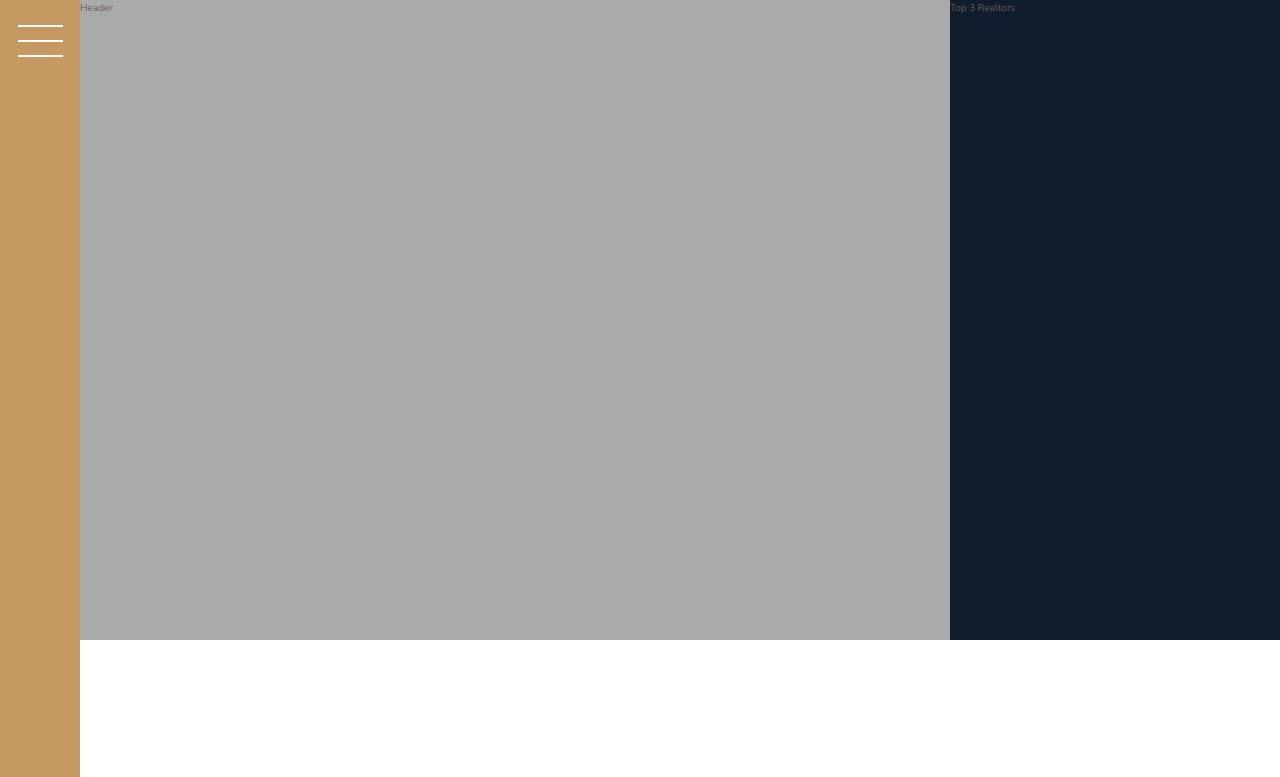
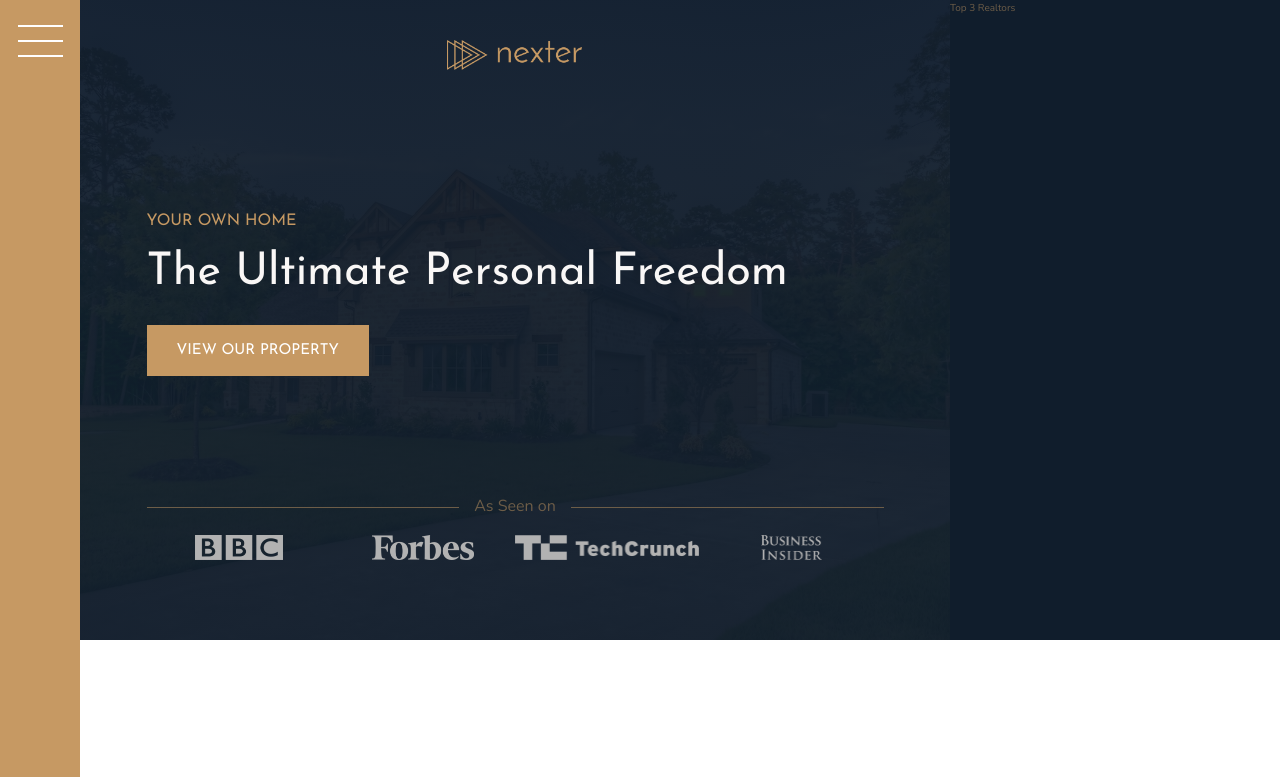
Before and after one commit to Mostakimul/sass-nexter, a website built with Vite: page index.html in a window 1280 px wide. Shown: the top 777 px of the page. Built offline with nearby package versions, Linux system fonts and the light colour scheme.

Commit message:
Header left part completed

```diff
--- a/index.html
+++ b/index.html
@@ -18,7 +18,18 @@
 
   <!-- Header -->
   <header class="header">
-    Header
+    <img src="./img/logo.png" alt="Nexter Logo" class="header__logo">
+    <h3 class="heading-3">Your own Home</h3>
+    <h1 class="heading-1">The Ultimate Personal Freedom</h1>
+    <button class="btn header__btn">View Our Property</button>
+
+    <div class="header__seen-text">As Seen on</div>
+    <div class="header__seen-logos">
+      <img src="./img/logo-bbc.png" alt="bbc">
+      <img src="./img/logo-forbes.png" alt="forbes">
+      <img src="./img/logo-techcrunch.png" alt="techcrunch">
+      <img src="./img/logo-bi.png" alt="business">
+    </div>
   </header>
 
   <!-- Header Right -->
--- a/scss/base/_typography.scss
+++ b/scss/base/_typography.scss
@@ -12,6 +12,9 @@ $font-display: 'Josefin Sans', sans-serif;
 
 .heading-1 {
   @extend %heading;
+  font-size: 4.5rem;
+  color: $color-grey-light-1;
+  line-height: 1;
 }
 
 .heading-2 {
--- a/scss/components/_header.scss
+++ b/scss/components/_header.scss
@@ -1,6 +1,58 @@
-@use '../abstracts/index' as *;
+@use '../abstracts/' as *;
+@use '../base/' as *;
 
 .header {
-  background-color: $color-grey-light-2;
   grid-column: full-start / col-end 6;
+  background-image: linear-gradient(
+      rgba($color-secondary, 0.95),
+      rgba($color-secondary, 0.95)
+    ),
+    url(../../img/hero.jpeg);
+  background-size: cover;
+  background-position: center;
+  padding: 8rem;
+  padding-top: 4rem;
+
+  display: grid;
+  grid-template-rows: 1fr min-content 6rem 1fr;
+  grid-template-columns: max-content;
+  row-gap: 1.5rem;
+  justify-content: center;
+
+  &__logo {
+    height: 3rem;
+    justify-self: center;
+  }
+
+  &__btn {
+    align-self: start;
+    justify-self: start;
+  }
+
+  &__seen-text {
+    display: grid;
+    grid-template-columns: 1fr max-content 1fr;
+    column-gap: 1.5rem;
+    align-items: center;
+    font-size: 1.6rem;
+    color: $color-grey-dark-2;
+
+    &::before,
+    &::after {
+      content: '';
+      height: 1px;
+      display: block;
+      background-color: currentColor;
+    }
+  }
+
+  &__seen-logos {
+    display: grid;
+    grid-template-columns: repeat(4, 1fr);
+    justify-items: center;
+    img {
+      height: 2.5rem;
+      filter: brightness(70%);
+    }
+  }
 }
```
